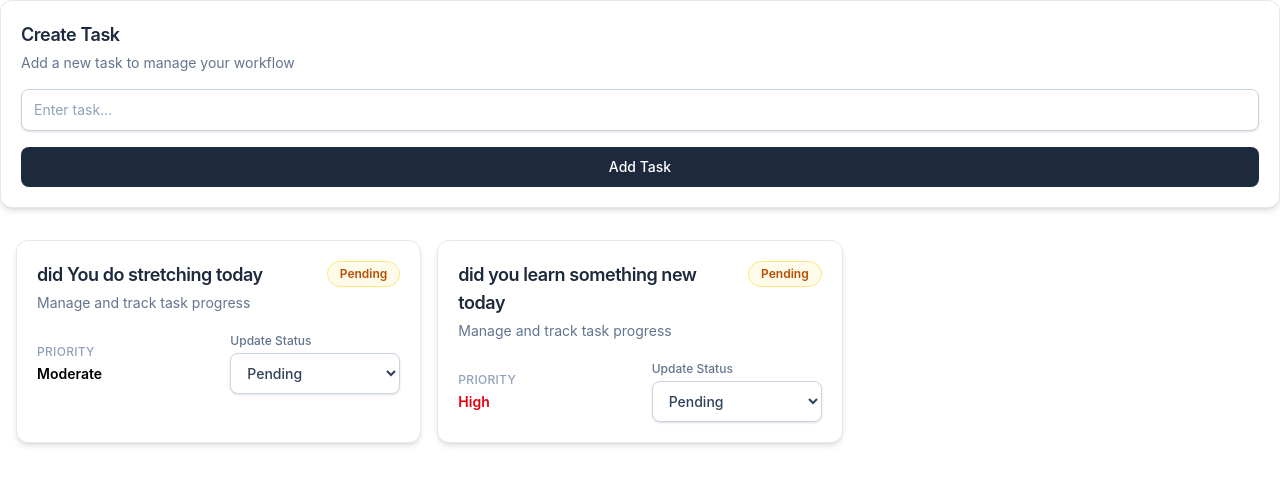
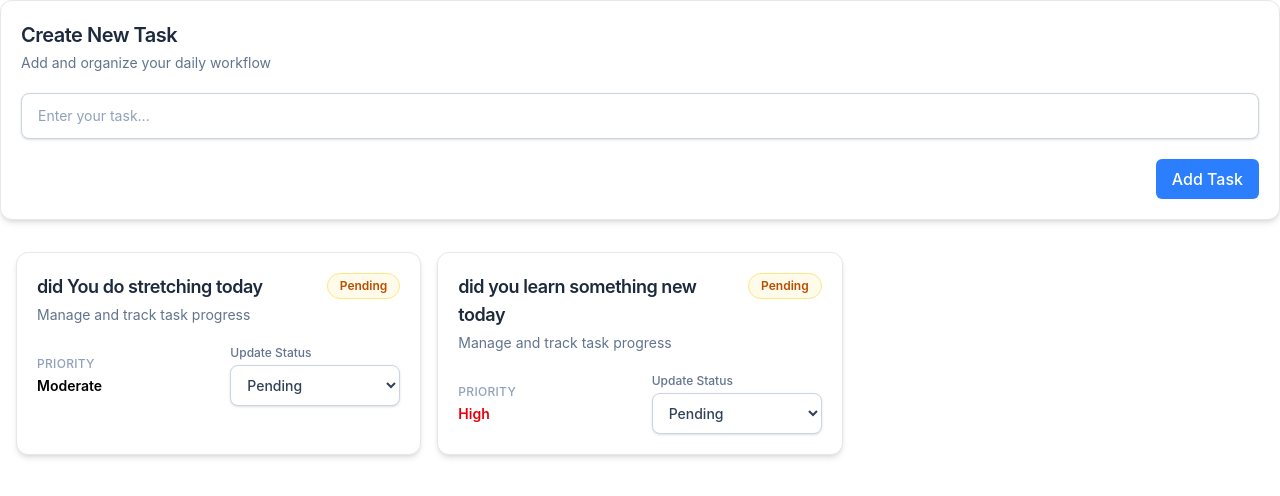
Before and after one commit to Mayank-Garg7/ImageReflection, a React (Vite) app: page / in a window 1280 px wide. Shown: the top 496 px of the page. Built offline with nearby package versions, Linux system fonts and the light colour scheme.

Commit message:
fix: fix the tailwind bugs

```diff
--- a/src/features/todos/components/TodoForm.jsx
+++ b/src/features/todos/components/TodoForm.jsx
@@ -1,6 +1,8 @@
 import React, { useState, useContext } from "react";
 import TodoContext from "../context/TodoContext";
+
 import Card from "../../../shared/Card";
+import Button from "../../../shared/Button";
 
 function TodoForm() {
   const [text, setText] = useState("");
@@ -31,21 +33,24 @@ function TodoForm() {
 
   return (
     <Card>
-      <form onSubmit={handleSubmit} className="flex flex-col gap-4">
+      <form onSubmit={handleSubmit} className="flex flex-col gap-5">
+
+        {/* Header */}
         <div>
-          <h2 className="text-lg font-semibold tracking-tight text-slate-800">
-            Create Task
+          <h2 className="text-xl font-semibold tracking-tight text-slate-800">
+            Create New Task
           </h2>
 
           <p className="mt-1 text-sm text-slate-500">
-            Add a new task to manage your workflow
+            Add and organize your daily workflow
           </p>
         </div>
 
+        {/* Input */}
         <div>
           <input
             type="text"
-            placeholder="Enter task..."
+            placeholder="Enter your task..."
             value={text}
             onChange={(e) => setText(e.target.value)}
             className="
@@ -54,8 +59,8 @@ function TodoForm() {
               border
               border-slate-300
               bg-white
-              px-3
-              py-2.5
+              px-4
+              py-3
               text-sm
               text-slate-700
               shadow-sm
@@ -76,29 +81,12 @@ function TodoForm() {
           )}
         </div>
 
-        <button
-          type="submit"
-          className="
-            inline-flex
-            items-center
-            justify-center
-            rounded-lg
-            bg-slate-800
-            px-4
-            py-2.5
-            text-sm
-            font-medium
-            text-white
-            transition
-            duration-200
-            hover:bg-slate-700
-            focus:outline-none
-            focus:ring-4
-            focus:ring-slate-200
-          "
-        >
-          Add Task
-        </button>
+        {/* Button */}
+        <div className="flex justify-end">
+          <Button>
+            Add Task
+          </Button>
+        </div>
       </form>
     </Card>
   );
```
